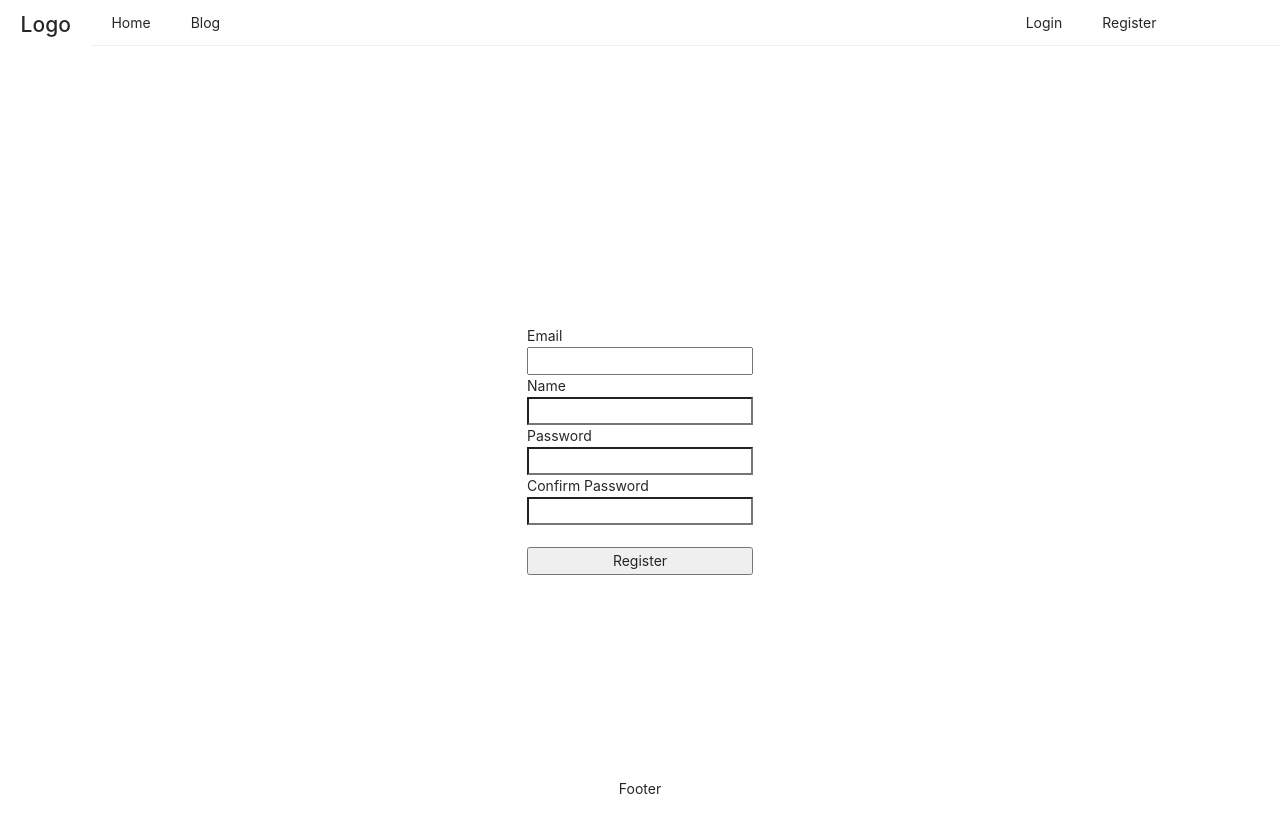
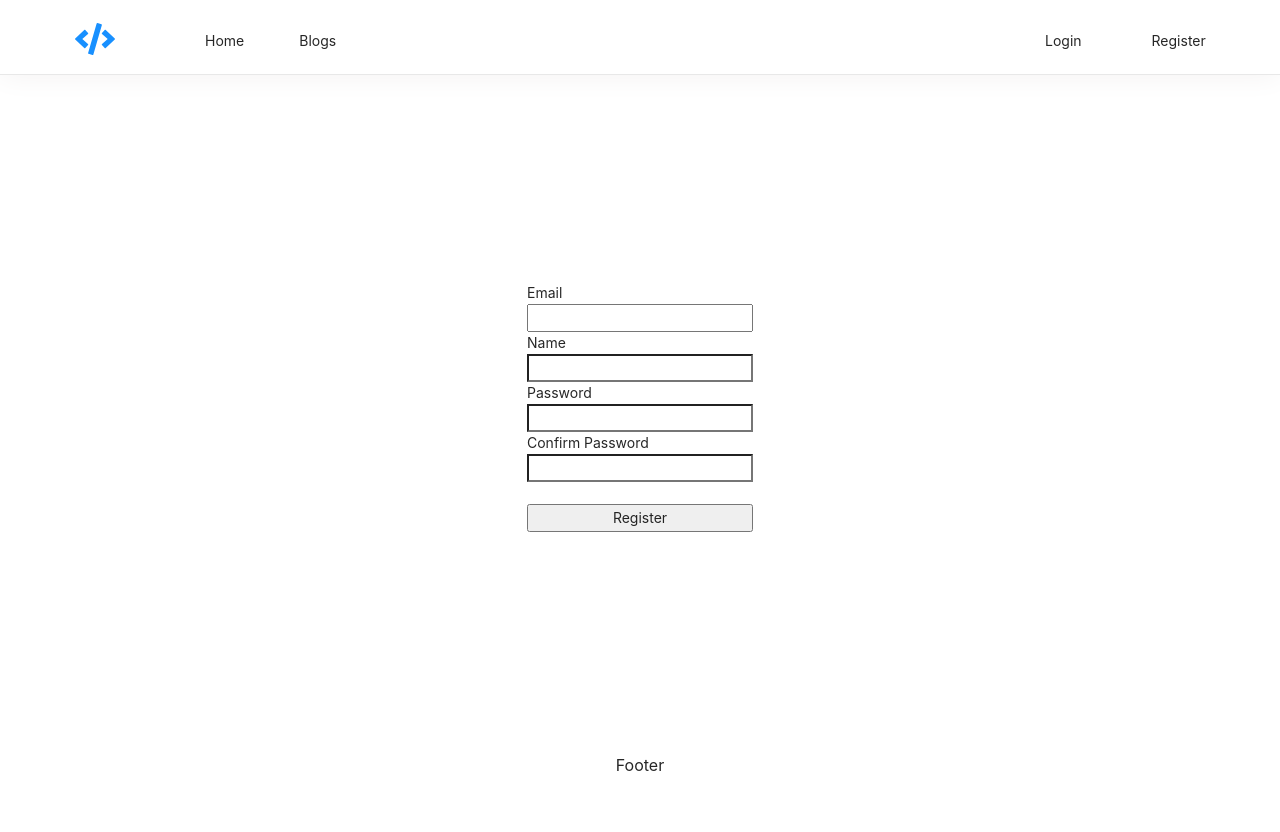
Before and after one commit to 4802852/node-react-basic, a React (Create React App) app in the folder client/: page /register in a window 1280 px wide. Shown: the top 832 px of the page. After the commit the page ends 804 px from the top, so only its background shows below. Built offline with nearby package versions, Linux system fonts and the light colour scheme; no server answers.

Commit message:
base page styles, navbar, footer

```diff
--- a/client/package.json
+++ b/client/package.json
@@ -11,6 +11,7 @@
     "http-proxy-middleware": "^2.0.6",
     "react": "^18.2.0",
     "react-dom": "^18.2.0",
+    "react-icons": "^4.4.0",
     "react-redux": "^8.0.2",
     "react-router-dom": "^6.3.0",
     "react-scripts": "5.0.1",
--- a/client/src/components/App.js
+++ b/client/src/components/App.js
@@ -17,7 +17,7 @@ function App() {
     <Suspense fallback={<div>Loading...</div>}>
       <Router>
         <NavBar />
-        <div style={{ paddingTop: "50px", minHeight: "calc(100vh-80px)" }}>
+        <div style={{ minHeight: "100%", paddingTop: "69px" }}>
           <Routes>
             <Route exact path="/" element={<AuthLandingPage />} />
             <Route exact path="/login" element={<AuthLoginPage />} />
--- a/client/src/components/views/Footer/Footer.js
+++ b/client/src/components/views/Footer/Footer.js
@@ -1,7 +1,11 @@
 import React from "react";
 
 function Footer() {
-  return <div style={{ position: "fixed", bottom: "0", display: "flex", justifyContent: "center", alignItems: "center", width: "100%" }}>Footer</div>;
+  return (
+    <div style={{ height: "60px", display: "flex", flexDirection: "column", alignItems: "center", justifyContent: "center", fontSize: "1rem" }}>
+      <p>Footer</p>
+    </div>
+  );
 }
 
 export default Footer;
--- a/client/src/components/views/LandingPage/LandingPage.js
+++ b/client/src/components/views/LandingPage/LandingPage.js
@@ -1,9 +1,12 @@
 import React from "react";
+import { FaCode } from "react-icons/fa";
 
 function LandingPage() {
   return (
-    <div style={{ display: "flex", justifyContent: "center", alignItems: "center", width: "100%", height: "100vh" }}>
-      <h2>시작 페이지</h2>
+    <div className="app">
+      <FaCode style={{ fontSize: "4rem" }} />
+      <br />
+      <span style={{ fontSize: "2rem" }}>시작페이지</span>
     </div>
   );
 }
--- a/client/src/components/views/LoginPage/LoginPage.js
+++ b/client/src/components/views/LoginPage/LoginPage.js
@@ -40,7 +40,7 @@ function LoginPage() {
   };
 
   return (
-    <div style={{ display: "flex", justifyContent: "center", alignItems: "center", width: "100%", height: "100vh" }}>
+    <div className="app">
       <form style={{ display: "flex", flexDirection: "column" }} onSubmit={onSubmitHandler}>
         <label>Email</label>
         <input type="email" value={Email} onChange={onEmailHandler} />
--- /dev/null
+++ b/client/src/components/views/NavBar/NavBar.css
@@ -0,0 +1,94 @@
+@import "~antd/dist/antd.css";
+
+.menu {
+  padding: 0 20px;
+  border-bottom: solid 1px #e8e8e8;
+  overflow: auto;
+  box-shadow: 0 0 30px #f3f1f1;
+  background-color: white;
+}
+
+.menu__logo {
+  width: 150px;
+  float: left;
+}
+
+.menu__logo a {
+  display: inline-block;
+  font-size: 20px;
+  padding: 19px 20px;
+}
+
+.menu__container .ant-menu-item {
+  padding: 0px 5px;
+}
+
+.menu__container .ant-menu-submenu-title {
+  padding: 10px 20px;
+}
+
+.menu__container .ant-menu-item a,
+.menu__container .ant-menu-submenu-title a {
+  padding: 10px 15px;
+}
+
+.menu__container .ant-menu-horizontal {
+  border-bottom: none;
+}
+
+.menu__container .menu_left {
+  float: left;
+  flex-grow: 3;
+}
+
+.menu__container .menu_right {
+  float: right;
+  width: 250px;
+}
+
+.menu__container {
+  margin-top: 18px;
+}
+
+.menu__mobile-button {
+  margin-left: auto;
+  float: right;
+  height: 32px;
+  padding: 6px;
+  /* margin-top: 18px; */
+  display: none !important; /* use of important to overwrite ant-btn */
+  background: #3e91f7;
+}
+
+.menu_drawer .ant-drawer-body {
+  padding: 0 !important;
+}
+
+/* align header of Drawer with header of page */
+.menu_drawer .ant-drawer-header {
+  padding: 14px 24px !important;
+}
+
+@media (max-width: 767px) {
+  .menu__mobile-button {
+    display: inline-block !important;
+  }
+
+  .menu_left,
+  .menu_right {
+    display: none;
+  }
+
+  .menu__logo a {
+    margin-left: -20px;
+  }
+
+  .menu__container .ant-menu-item,
+  .menu__container .ant-menu-submenu-title {
+    padding: 1px 20px;
+  }
+
+  .menu__logo a {
+    padding: 10px 20px;
+  }
+}
--- a/client/src/components/views/NavBar/NavBar.js
+++ b/client/src/components/views/NavBar/NavBar.js
@@ -1,22 +1,45 @@
-import React from "react";
+import React, { useState } from "react";
 import LeftMenu from "./Sections/LeftMenu";
 import RightMenu from "./Sections/RightMenu";
+import "./NavBar.css";
+import { Drawer, Button } from "antd";
+import { FaCode } from "react-icons/fa";
+import { AiOutlineMenu } from "react-icons/ai";
 
 function NavBar() {
+  const [Visible, setVisible] = useState(false);
+
+  const showDrawer = () => {
+    setVisible(true);
+  };
+
+  const closeDrawer = () => {
+    setVisible(false);
+  };
+
   return (
-    <div style={{ position: "fixed", width: "100%", zIndex: 1, display: "flex" }}>
-      <div className="logo" style={{ width: "10%", height: "60px", minWidth: "80px", display: "table" }}>
-        <div style={{ display: "table-cell", textAlign: "center", verticalAlign: "middle" }}>
-          <h2>Logo</h2>
+    <nav className="menu" style={{ position: "fixed", zIndex: 5, width: "100%", maxHeight: "75px" }}>
+      <div className="menu__logo" style={{ textAlign: "center" }}>
+        <a href="/">
+          <FaCode style={{ fontSize: "2.5rem" }} />
+        </a>
+      </div>
+      <div className="menu__container" style={{ display: "flex", flexDirection: "row" }}>
+        <div className="menu_left">
+          <LeftMenu mode="horizontal" />
         </div>
+        <div className="menu_right">
+          <RightMenu mode="horizontal" />
+        </div>
+        <Button className="menu__mobile-button" type="primary" onClick={showDrawer}>
+          <AiOutlineMenu />
+        </Button>
+        <Drawer title="메뉴" placement="right" className="menu_drawer" closable={false} onClose={closeDrawer} visible={Visible}>
+          <LeftMenu mode="inline" />
+          <RightMenu mode="inline" />
+        </Drawer>
       </div>
-      <div style={{ width: "100%" }}>
-        <LeftMenu />
-      </div>
-      <div style={{ width: "30%" }}>
-        <RightMenu />
-      </div>
-    </div>
+    </nav>
   );
 }
 
--- a/client/src/components/views/NavBar/Sections/LeftMenu.js
+++ b/client/src/components/views/NavBar/Sections/LeftMenu.js
@@ -1,15 +1,24 @@
 import React from "react";
 import { Menu } from "antd";
+const SubMenu = Menu.SubMenu;
+const MenuItemGroup = Menu.ItemGroup;
 
 function LeftMenu(props) {
   return (
-    <Menu mode="horizontal">
+    <Menu mode={props.mode}>
       <Menu.Item key="home">
         <a href="/">Home</a>
       </Menu.Item>
-      <Menu.Item key="blog">
-        <a href="/">Blog</a>
-      </Menu.Item>
+      <SubMenu key="blog" title={<span>Blogs</span>}>
+        <MenuItemGroup title="Item 1">
+          <Menu.Item key="setting:1">Option 1</Menu.Item>
+          <Menu.Item key="setting:2">Option 2</Menu.Item>
+        </MenuItemGroup>
+        <MenuItemGroup title="Item 2">
+          <Menu.Item key="setting:3">Option 3</Menu.Item>
+          <Menu.Item key="setting:4">Option 4</Menu.Item>
+        </MenuItemGroup>
+      </SubMenu>
     </Menu>
   );
 }
--- a/client/src/components/views/NavBar/Sections/RightMenu.js
+++ b/client/src/components/views/NavBar/Sections/RightMenu.js
@@ -21,27 +21,27 @@ function RightMenu(props) {
     });
   };
 
+  if (isLogged) {
     return (
-    <Menu mode="horizontal">
-      {isLogged ? (
-        <>
+      <Menu mode={props.mode}>
         <Menu.Item key="username">{username}</Menu.Item>
         <Menu.Item key="logout">
           <span onClick={onLogoutHandler}>Logout</span>
         </Menu.Item>
-        </>
-      ) : (
-        <>
+      </Menu>
+    );
+  } else {
+    return (
+      <Menu mode={props.mode}>
         <Menu.Item key="login">
           <a href="/login">Login</a>
         </Menu.Item>
         <Menu.Item key="register">
           <a href="/register">Register</a>
         </Menu.Item>
-        </>
-      )}
       </Menu>
     );
   }
+}
 
 export default RightMenu;
--- a/client/src/components/views/RegisterPage/RegisterPage.js
+++ b/client/src/components/views/RegisterPage/RegisterPage.js
@@ -50,7 +50,7 @@ function RegisterPage() {
     });
   };
   return (
-    <div style={{ display: "flex", justifyContent: "center", alignItems: "center", width: "100%", height: "100vh" }}>
+    <div className="app">
       <form style={{ display: "flex", flexDirection: "column" }} onSubmit={onSubmitHandler}>
         <label>Email</label>
         <input type="email" value={Email} onChange={onEmailHandler} />
--- a/client/src/index.css
+++ b/client/src/index.css
@@ -1,13 +1,38 @@
 body {
   margin: 0;
-  font-family: -apple-system, BlinkMacSystemFont, 'Segoe UI', 'Roboto', 'Oxygen',
-    'Ubuntu', 'Cantarell', 'Fira Sans', 'Droid Sans', 'Helvetica Neue',
-    sans-serif;
+  font-family: -apple-system, BlinkMacSystemFont, "Segoe UI", "Roboto", "Oxygen", "Ubuntu", "Cantarell", "Fira Sans", "Droid Sans", "Helvetica Neue", sans-serif;
   -webkit-font-smoothing: antialiased;
   -moz-osx-font-smoothing: grayscale;
 }
 
 code {
-  font-family: source-code-pro, Menlo, Monaco, Consolas, 'Courier New',
-    monospace;
+  font-family: source-code-pro, Menlo, Monaco, Consolas, "Courier New", monospace;
 }
+
+body {
+  font-family: -apple-system, BlinkMacSystemFont, "Segoe UI", Helvetica, Arial, sans-serif, "Apple Color Emoji", "Segoe UI Emoji", "Segoe UI Symbol";
+  font-size: 14px;
+  line-height: 1.5;
+  color: #24292e;
+  background-color: #fff;
+}
+
+.app {
+  flex-direction: column;
+  display: flex;
+  justify-content: center;
+  align-items: center;
+  /* height: 100vh; */
+  height: 100%;
+  min-height: calc(100vh - 125px);
+}
+
+input.error {
+  border-color: red;
+}
+
+.input-feedback {
+  color: red;
+  height: 5px;
+  margin-top: -12px;
+}
```
Also changed, not shown: 1 other file (tests, documents, lock files or other folders). Lines whose indentation alone changed are shown as unchanged.
